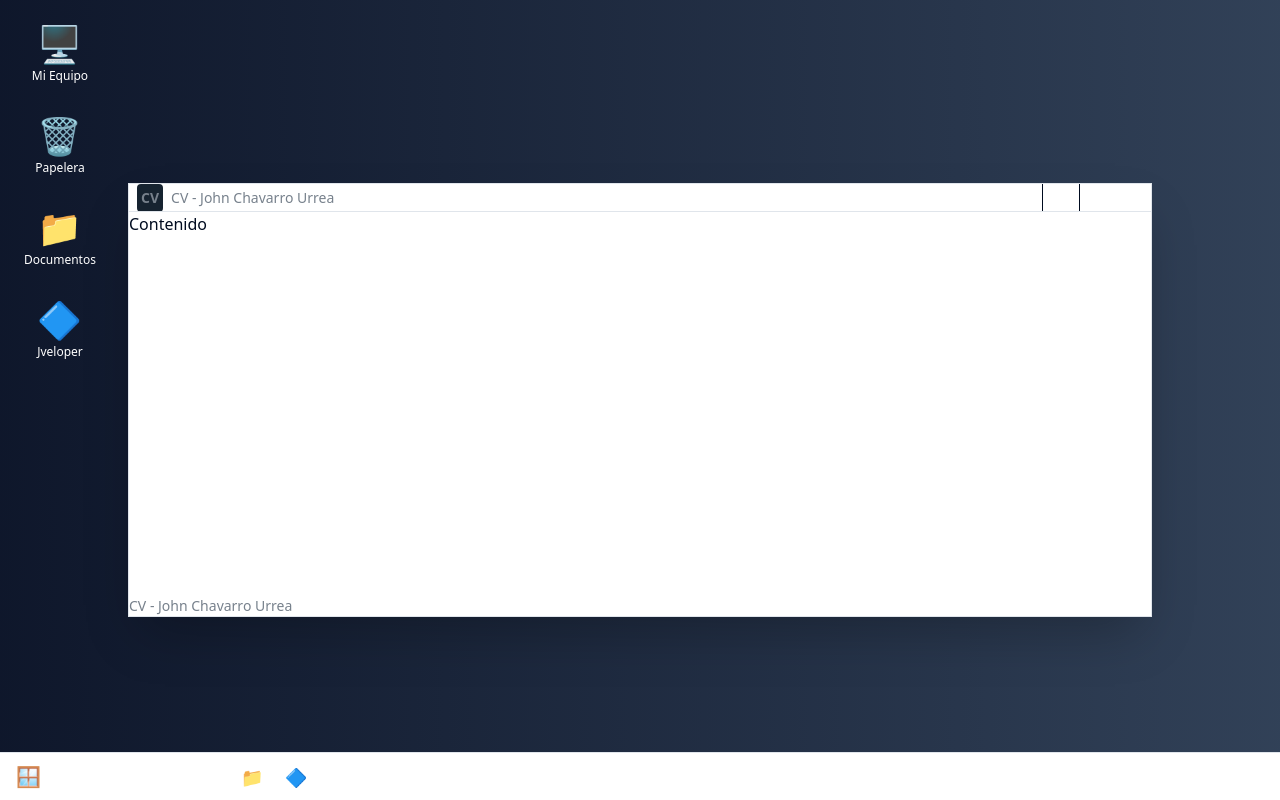
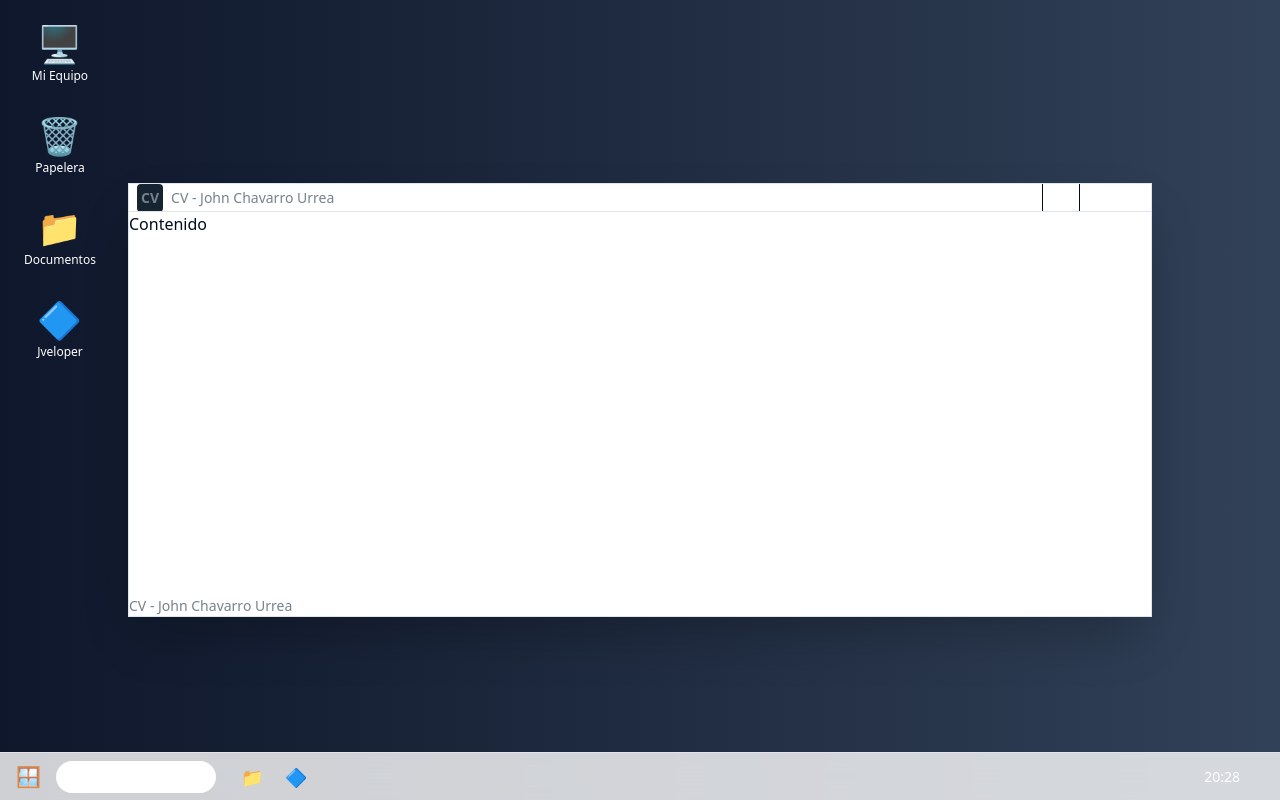
Before and after one commit to jwchavarrro/jveloper-cv-front, a Next.js app: page / in a window 1280 px wide. Built offline with nearby package versions, Linux system fonts and the light colour scheme.

Commit message:
fix(styles): update dark variant selector in globals.css, add suppressHydrationWarning to layout, and adjust taskbar background opacity for improved UI consistency

```diff
--- a/app/globals.css
+++ b/app/globals.css
@@ -2,7 +2,7 @@
 
 @plugin "tailwindcss-animate";
 
-@custom-variant dark (&:is(.dark *));
+@custom-variant dark (&:where(.dark, .dark *));
 
 /* Variables CSS para el tema */
 :root {
--- a/app/layout.tsx
+++ b/app/layout.tsx
@@ -39,7 +39,7 @@ export default function RootLayout({
   children: React.ReactNode;
 }>) {
   return (
-    <html lang="es">
+    <html lang="es" suppressHydrationWarning>
       <body className={`${poppins.variable} ${openSans.variable} antialiased`}>
         <ThemeProvider
           attribute="class"
--- a/components/pages/windows/fragments/taskbar/taskbar.tsx
+++ b/components/pages/windows/fragments/taskbar/taskbar.tsx
@@ -20,7 +20,7 @@ export const Taskbar = ({ showStartMenu, setShowStartMenu }: TaskbarProps) => {
    */
   const taskbarApps = PAGE_WINDOWS.FRAGMENTS.TASKBAR.APPS;
   return (
-    <section className="border-border bg-background absolute right-0 bottom-0 left-0 h-12 border-t backdrop-blur-md">
+    <section className="border-border bg-background/80 absolute right-0 bottom-0 left-0 h-12 border-t backdrop-blur-md">
       <div className="flex h-full items-center justify-between pl-2">
         <div className="flex items-center space-x-2">
           {/* Botón Inicio */}
```
